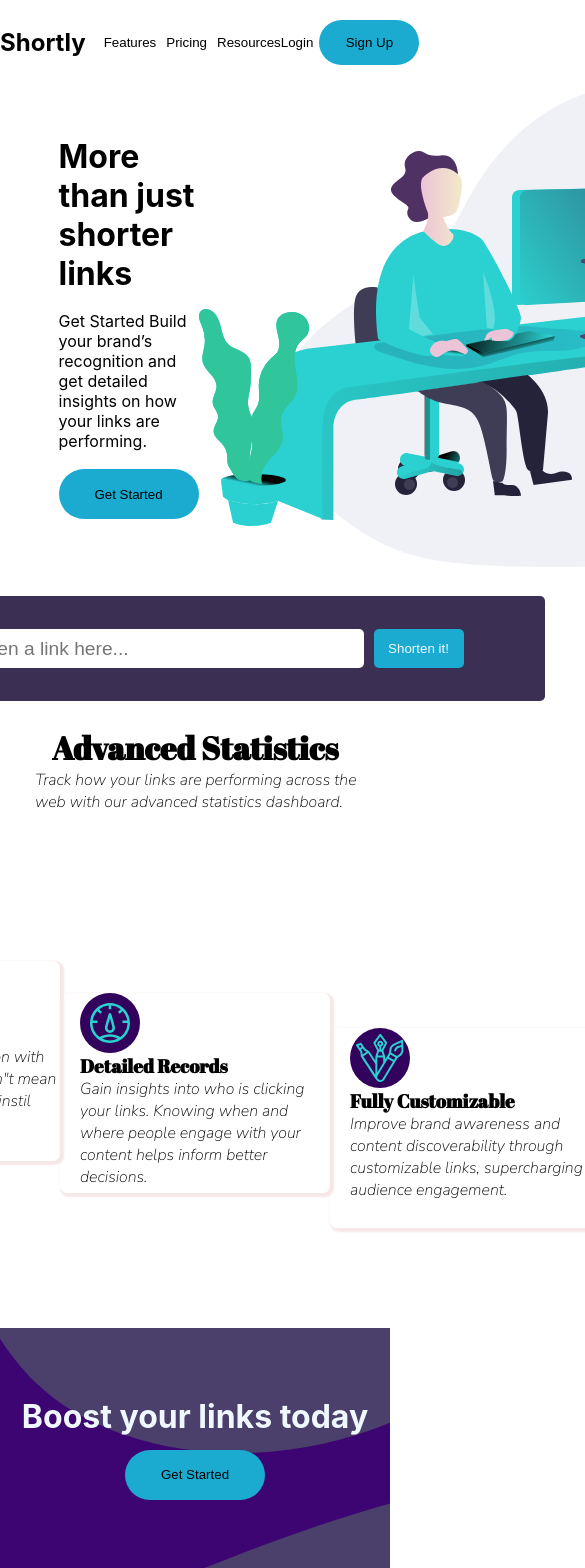
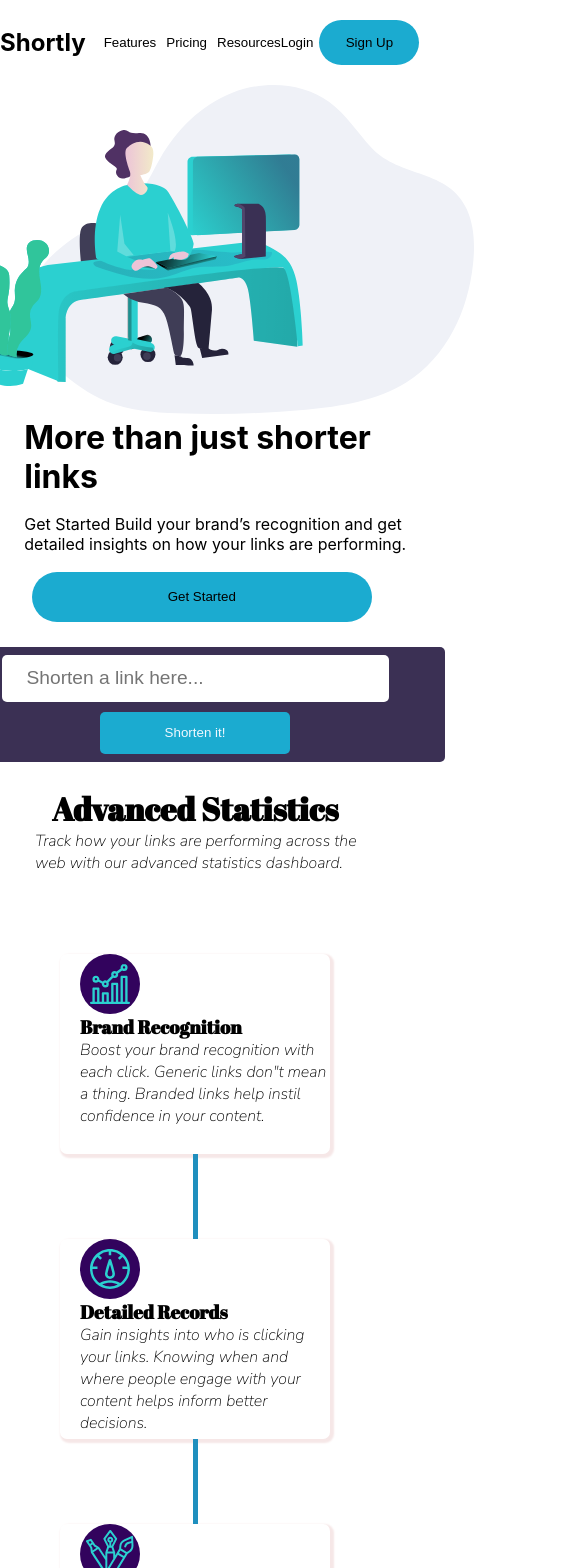
Before and after one commit to jyotirmoy-sinhababu/Make-your-url-short, a React (Create React App) app: page / in a window 390 px wide. Shown: the top 1568 px of the page, 585 px wide, since content can reach past the window. Built offline with nearby package versions, Linux system fonts and the light colour scheme; a web font is replaced by a local one.

Commit message:
style added

```diff
--- a/src/components/card/intro/IntroCard.jsx
+++ b/src/components/card/intro/IntroCard.jsx
@@ -13,7 +13,9 @@ const IntroCard = () => {
           Get Started Build your brand’s recognition and get detailed insights
           on how your links are performing.
         </p>
-        <button className='introCard-btn'>Get Started</button>
+        <div className='introCard-btn-cnt'>
+          <button className='introCard-btn'>Get Started</button>
+        </div>
       </div>
       <div className='introCard-img-cnt'>
         <img className='introCard-img' src={workingImg} alt='a man working' />
--- a/src/components/card/intro/introCardStyle.css
+++ b/src/components/card/intro/introCardStyle.css
@@ -20,3 +20,33 @@
   border-radius: 80px;
   height: 50px;
 }
+
+@media screen and (max-width: 850px) {
+  .introCard-cnt {
+    display: flex;
+    flex-direction: column-reverse;
+    justify-content: space-around;
+    align-items: center;
+    padding-left: 15%;
+    padding-top: 20px;
+  }
+
+  .introCard-img {
+    width: 500px;
+  }
+
+  .introCard-btn-cnt {
+    display: flex;
+    justify-content: center;
+    align-items: center;
+    padding-right: 45px;
+  }
+
+  .introCard-btn {
+    width: 340px;
+    border: none;
+    background-color: hsl(192, 77%, 46%);
+    border-radius: 80px;
+    height: 50px;
+  }
+}
--- a/src/components/formCnt/formStyle.css
+++ b/src/components/formCnt/formStyle.css
@@ -39,6 +39,7 @@
   border-radius: 5px;
   color: aliceblue;
   background-color: hsl(192, 77%, 46%);
+  cursor: pointer;
 }
 
 .form-dis-cnt {
@@ -46,3 +47,32 @@
   flex-direction: column;
   gap: 40px;
 }
+
+@media screen and (max-width: 850px) {
+  .sub-frm-cnt {
+    width: 500px;
+    height: 115px;
+  }
+
+  .from {
+    display: flex;
+    flex-direction: column;
+    align-items: center;
+  }
+
+  .frm-btn {
+    height: 42px;
+    width: 190px;
+    cursor: pointer;
+  }
+
+  .input-field {
+    width: 350px;
+    height: 47px;
+    padding-left: 25px;
+    padding-right: 12px;
+    font-size: 1.2rem;
+    border-radius: 5px;
+    border: none;
+  }
+}
--- a/src/pages/home/homeStyle.css
+++ b/src/pages/home/homeStyle.css
@@ -18,3 +18,29 @@
 .smallThree-card-cnt {
   padding-top: 135px;
 }
+
+@media screen and (max-width: 850px) {
+  .main-home-card-cnt {
+    display: flex;
+    gap: 40px;
+    flex-direction: column;
+    justify-content: center;
+    align-items: center;
+    padding-top: 80px;
+  }
+
+  .card-empt-cnt {
+    height: 5px;
+    width: 85px;
+    background-color: rgb(31, 143, 190);
+    transform: rotate(90deg);
+  }
+
+  .smallTwo-card-cnt {
+    padding-top: 0px;
+  }
+
+  .smallThree-card-cnt {
+    padding-top: 0px;
+  }
+}
```
